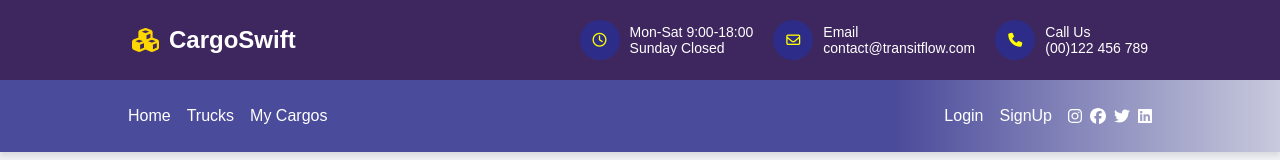
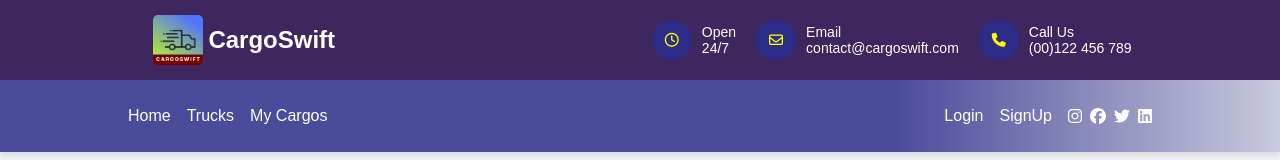
Before and after one commit to talanta-cc/CargoSwift_web, a React (Create React App) app: page /trucks in a window 1280 px wide. Shown: the top 160 px of the page. Built offline with nearby package versions, Linux system fonts and the light colour scheme; no server answers.

Commit message:
Updated Header

```diff
--- a/src/components/Header.jsx
+++ b/src/components/Header.jsx
@@ -6,22 +6,27 @@ function Header() {
     <>
       <div className="contact-wrapper">
         <div className="logo">
-          <i className="fa-solid fa-thin fa-cubes"></i>
+          <img className="fa-solid fa-thin fa-cubes" src='logo.png' style={{
+            width:50,
+            height:50,
+            margin:5,
+            borderRadius:5
+          }}/>
           <p>CargoSwift</p>
         </div>
         <div className="contact">
           <div className="info opening-hours">
             <div className="icon-wrapper"><i className="fa-regular fa-clock"></i></div>
             <div className="info-details">
-              <p>Mon-Sat 9:00-18:00</p>
-              <p>Sunday Closed</p>
+              <p>Open</p>
+              <p>24/7</p>
             </div>
           </div>
           <div className="email info">
             <div className="icon-wrapper"><i className="fa-regular fa-envelope"></i></div>
             <div className="info-details">
               <p>Email</p>
-              <p>contact@transitflow.com</p>
+              <p>contact@cargoswift.com</p>
             </div>
           </div>
           <div className="phone info">
```
Also changed, not shown: public/logo.png (added).
